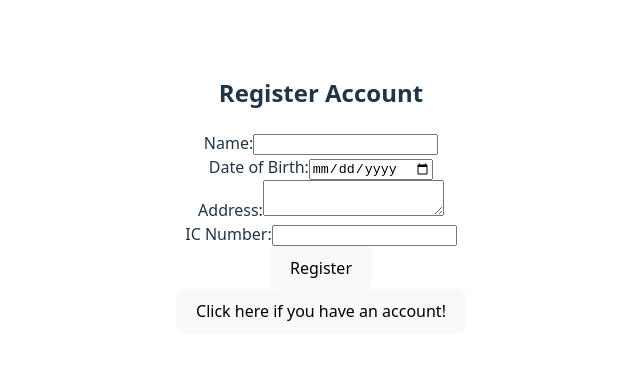
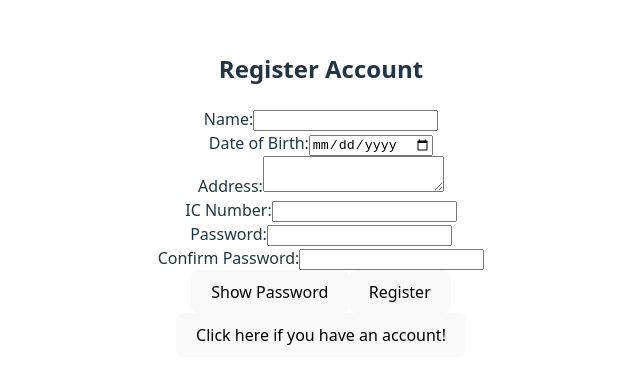
Before and after one commit to Ecocity-The-Try-People/VHack-Ecocity, a React (Vite) app: page /register in a window 1280 px wide. Shown: the part 206-590 px from the top of the page, without its empty margins (319-959 px from the left). Built offline with nearby package versions, Linux system fonts and the light colour scheme.

Commit message:
Update Register.jsx

```diff
--- a/src/Register.jsx
+++ b/src/Register.jsx
@@ -7,8 +7,11 @@ function Register() {
     dob: '',
     address: '',
     icNumber: '',
+    password: '',
+    confirmPassword: '', // Add confirm password field
   });
 
+  const [showPassword, setShowPassword] = useState(false); // State to toggle password visibility
   const navigate = useNavigate();
 
   const handleChange = (e) => {
@@ -21,17 +24,29 @@ function Register() {
 
   const handleSubmit = (e) => {
     e.preventDefault();
+
+    // Check if password and confirm password match
+    if (formData.password !== formData.confirmPassword) {
+      alert('Passwords do not match!');
+      return;
+    }
+
     alert(`
       Registration Successful!\n
       Name: ${formData.name}\n
       Date of Birth: ${formData.dob}\n
       Address: ${formData.address}\n
-      IC Number: ${formData.icNumber}
+      IC Number: ${formData.icNumber}\n
+      Password: ${formData.password}
     `);
   };
 
   const handleBackToLogin = () => {
     navigate('/'); // Redirect back to the login page
+  };
+
+  const toggleShowPassword = () => {
+    setShowPassword(!showPassword); // Toggle password visibility
   };
 
   return (
@@ -85,6 +100,34 @@ function Register() {
           />
         </div>
 
+        <div className="form-group">
+          <label htmlFor="password">Password:</label>
+          <input
+            type={showPassword ? 'text' : 'password'}
+            id="password"
+            name="password"
+            value={formData.password}
+            onChange={handleChange}
+            required
+          />
+        </div>
+
+        <div className="form-group">
+          <label htmlFor="confirmPassword">Confirm Password:</label>
+          <input
+            type={showPassword ? 'text' : 'password'}
+            id="confirmPassword"
+            name="confirmPassword"
+            value={formData.confirmPassword}
+            onChange={handleChange}
+            required
+          />
+        </div>
+
+        <button type="button" onClick={toggleShowPassword} className="show-password-button">
+          {showPassword ? 'Hide Password' : 'Show Password'}
+        </button>
+
         <button type="submit">Register</button>
       </form>
       <button className="back-to-login-button" onClick={handleBackToLogin}>
```
